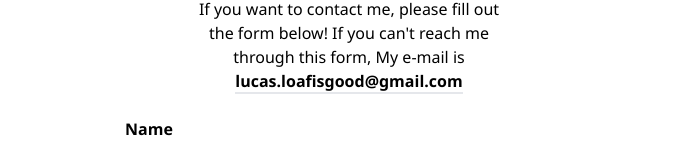
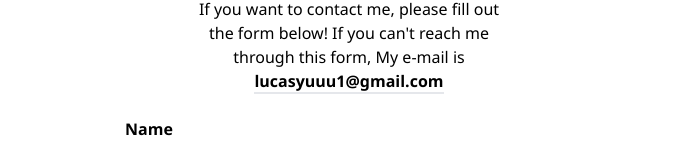
Before and after one commit to loafisgood/lucas-yu, a Next.js app: page /contact in a window 1280 px wide. Shown: the part 292-441 px from the top of the page, without its empty margins (291-991 px from the left). Built offline with nearby package versions, Linux system fonts and the light colour scheme.

Commit message:
Update page.tsx

```diff
--- a/app/contact/page.tsx
+++ b/app/contact/page.tsx
@@ -31,7 +31,7 @@ const Contact = () => {
     <div className="flex flex-col items-center justify-center min-h-screen border-solid border-black text-black bg-white">
       <h1 className="text-4xl font-bold mb-6">Contact Me</h1>
       <p className="mb-6 text-center w-1/2">If you want to contact me, please fill out the form below! If you can&apos;t reach me through this form, My e-mail is
-        <span className="font-bold border-b-2 cursor-pointer"> lucas.loafisgood@gmail.com</span></p>
+        <span className="font-bold border-b-2 cursor-pointer"> lucasyuuu1@gmail.com</span></p>
 
       {status === "success" && (
         <p className="mb-6 text-green-600">Message sent successfully!</p>
```
